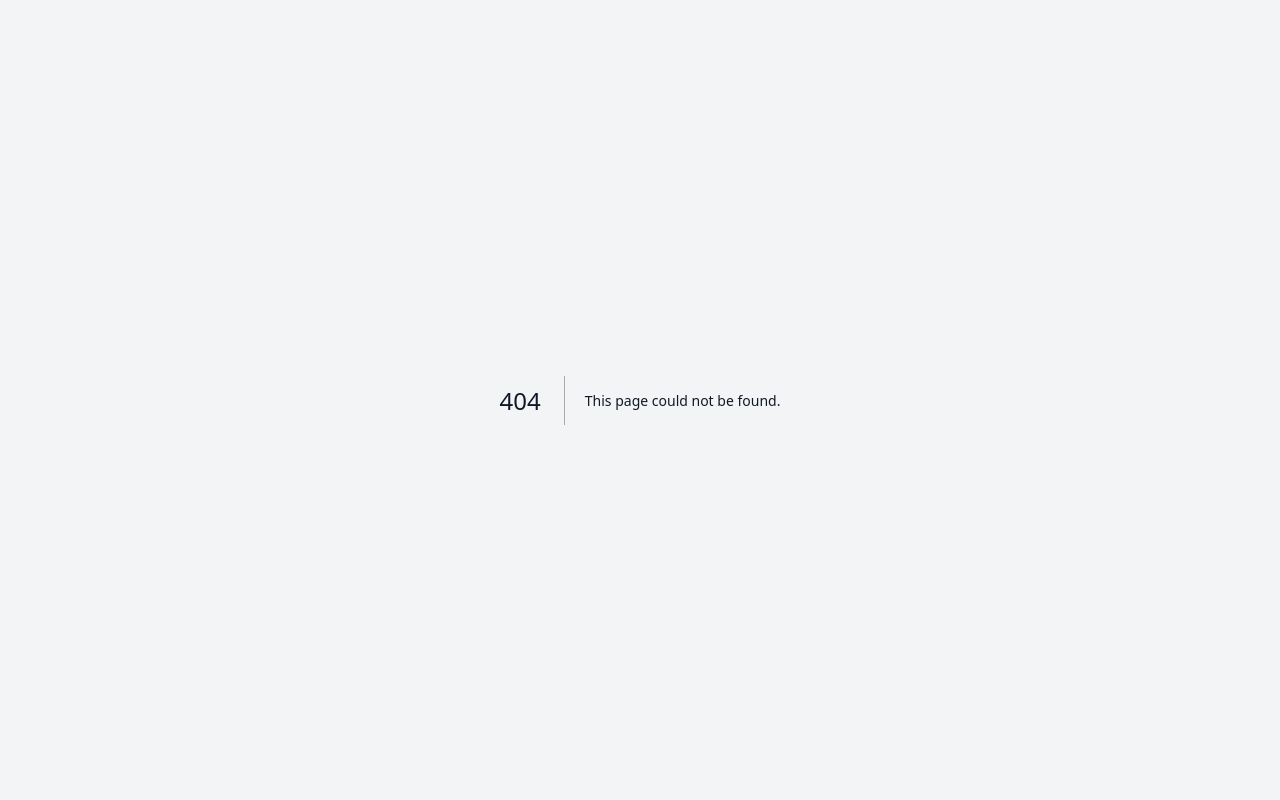
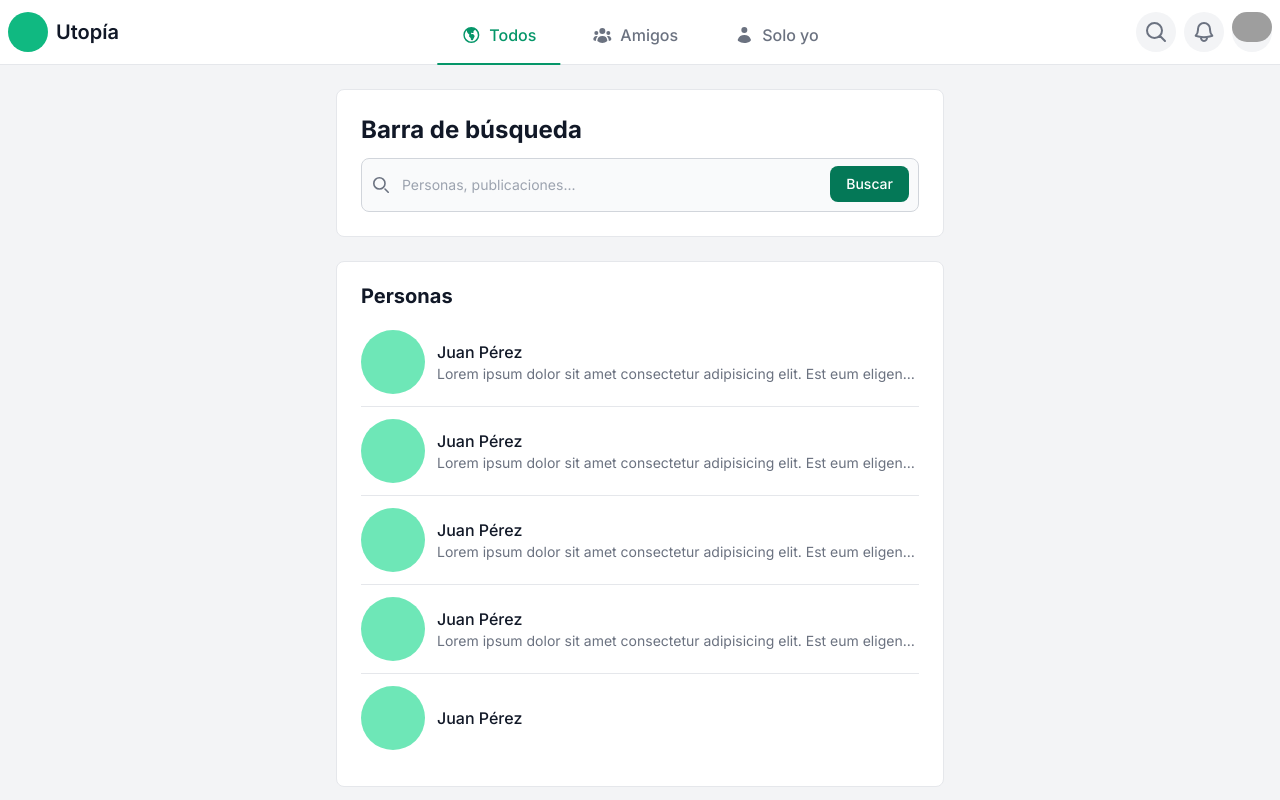
Before and after one commit to RdrBux/utopia, a Next.js app: page /search in a window 1280 px wide. Before the commit this address had no page. Shown: the top 800 px of the page. Built offline with nearby package versions, Linux system fonts and the light colour scheme; grey boxes are pictures that could not be loaded.

Commit message:
Add Search page

```diff
--- /dev/null
+++ b/src/app/(main)/search/page.tsx
@@ -0,0 +1,17 @@
+import Categories from "@/app/ui/main/search/categories";
+import ResultsPeople from "@/app/ui/main/search/results-people";
+import ResultsPosts from "@/app/ui/main/search/results-posts";
+import SearchBar from "@/app/ui/main/search/search-bar";
+
+export default function Home() {
+	return (
+		<div className="grid grid-cols-[1fr_2fr_1fr] gap-6 my-6 items-center">
+			<div className=""></div>
+			<div className="flex flex-col gap-6">
+				<SearchBar />
+				<ResultsPeople />
+				<ResultsPosts />
+			</div>
+		</div>
+	)
+}
--- a/src/app/ui/main/navbar.tsx
+++ b/src/app/ui/main/navbar.tsx
@@ -11,7 +11,7 @@ export default function Navbar() {
 				<Navtab />
 
 				<div className="flex items-center gap-2 text-gray-500">
-					<Link href="/" className="h-10 w-10 grid place-content-center bg-gray-100 rounded-full hover:text-gray-900">
+					<Link href="/search" className="h-10 w-10 grid place-content-center bg-gray-100 rounded-full hover:text-gray-900">
 						<svg xmlns="http://www.w3.org/2000/svg" fill="none" viewBox="0 0 24 24" strokeWidth={2} stroke="currentColor" className="w-6 h-6">
 							<path strokeLinecap="round" strokeLinejoin="round" d="m21 21-5.197-5.197m0 0A7.5 7.5 0 1 0 5.196 5.196a7.5 7.5 0 0 0 10.607 10.607Z" />
 						</svg>
--- /dev/null
+++ b/src/app/ui/main/search/categories.tsx
@@ -0,0 +1,18 @@
+export default function Categories() {
+	return (
+
+
+		<ul className="flex flex-wrap text-sm font-medium text-center text-gray-500">
+			<li className="me-2">
+				<a href="#" className="inline-block px-4 py-3 text-white bg-emerald-600 rounded-lg active" aria-current="page">Todo</a>
+			</li>
+			<li className="me-2">
+				<a href="#" className="inline-block px-4 py-3 rounded-lg hover:text-gray-900 hover:bg-gray-100">Personas</a>
+			</li>
+			<li className="me-2">
+				<a href="#" className="inline-block px-4 py-3 rounded-lg hover:text-gray-900 hover:bg-gray-100">Publicaciones</a>
+			</li>
+		</ul>
+
+	)
+}
--- /dev/null
+++ b/src/app/ui/main/search/results-people.tsx
@@ -0,0 +1,49 @@
+export default function ResultsPeople() {
+	return (
+		<section className="bg-card">
+			<h2 className="text-xl font-bold leading-none">Personas</h2>
+
+			<ul className="mt-3 divide-y divide-gray-200">
+				<li className="grid grid-cols-[auto_1fr] gap-3 py-3 items-center">
+					<div className="h-16 w-16 shrink-0 bg-emerald-300 rounded-full"></div>
+					<div className="overflow-hidden">
+						<div className="font-medium">Juan Pérez</div>
+						<div className="text-sm text-gray-500 truncate">Lorem ipsum dolor sit amet consectetur adipisicing elit. Est eum eligendi ratione nihil similique! Eum dignissimos aliquid doloremque praesentium perferendis repellat soluta ab reprehenderit odit cupiditate iusto, quidem, tempora qui!</div>
+					</div>
+				</li>
+
+				<li className="grid grid-cols-[auto_1fr] gap-3 py-3 items-center">
+					<div className="h-16 w-16 shrink-0 bg-emerald-300 rounded-full"></div>
+					<div className="overflow-hidden">
+						<div className="font-medium">Juan Pérez</div>
+						<div className="text-sm text-gray-500 truncate">Lorem ipsum dolor sit amet consectetur adipisicing elit. Est eum eligendi ratione nihil similique! Eum dignissimos aliquid doloremque praesentium perferendis repellat soluta ab reprehenderit odit cupiditate iusto, quidem, tempora qui!</div>
+					</div>
+				</li>
+
+				<li className="grid grid-cols-[auto_1fr] gap-3 py-3 items-center">
+					<div className="h-16 w-16 shrink-0 bg-emerald-300 rounded-full"></div>
+					<div className="overflow-hidden">
+						<div className="font-medium">Juan Pérez</div>
+						<div className="text-sm text-gray-500 truncate">Lorem ipsum dolor sit amet consectetur adipisicing elit. Est eum eligendi ratione nihil similique! Eum dignissimos aliquid doloremque praesentium perferendis repellat soluta ab reprehenderit odit cupiditate iusto, quidem, tempora qui!</div>
+					</div>
+				</li>
+
+				<li className="grid grid-cols-[auto_1fr] gap-3 py-3 items-center">
+					<div className="h-16 w-16 shrink-0 bg-emerald-300 rounded-full"></div>
+					<div className="overflow-hidden">
+						<div className="font-medium">Juan Pérez</div>
+						<div className="text-sm text-gray-500 truncate">Lorem ipsum dolor sit amet consectetur adipisicing elit. Est eum eligendi ratione nihil similique! Eum dignissimos aliquid doloremque praesentium perferendis repellat soluta ab reprehenderit odit cupiditate iusto, quidem, tempora qui!</div>
+					</div>
+				</li>
+
+				<li className="grid grid-cols-[auto_1fr] gap-3 py-3 items-center">
+					<div className="h-16 w-16 shrink-0 bg-emerald-300 rounded-full"></div>
+					<div className="overflow-hidden">
+						<div className="font-medium">Juan Pérez</div>
+
+					</div>
+				</li>
+			</ul>
+		</section>
+	)
+}
--- /dev/null
+++ b/src/app/ui/main/search/results-posts.tsx
@@ -0,0 +1,10 @@
+import Post from "../post";
+
+export default function ResultsPosts() {
+	return (
+		<section className="flex flex-col gap-6">
+			<Post />
+			<Post />
+		</section>
+	)
+}
--- /dev/null
+++ b/src/app/ui/main/search/search-bar.tsx
@@ -0,0 +1,18 @@
+export default function SearchBar() {
+	return (
+		<form className="bg-card">
+			<h1 className="form-title mb-3">Barra de búsqueda</h1>
+
+			<label htmlFor="default-search" className="mb-2 text-sm font-medium text-gray-900 sr-only">Search</label>
+			<div className="relative">
+				<div className="absolute inset-y-0 start-0 flex items-center ps-3 pointer-events-none">
+					<svg className="w-4 h-4 text-gray-500" aria-hidden="true" xmlns="http://www.w3.org/2000/svg" fill="none" viewBox="0 0 20 20">
+						<path stroke="currentColor" stroke-linecap="round" stroke-linejoin="round" stroke-width="2" d="m19 19-4-4m0-7A7 7 0 1 1 1 8a7 7 0 0 1 14 0Z" />
+					</svg>
+				</div>
+				<input type="search" id="default-search" className="block w-full p-4 ps-10 text-sm text-gray-900 border border-gray-300 rounded-lg bg-gray-50 focus:ring-emerald-500 focus:ring-2 focus:border-emerald-500 outline-none" placeholder="Personas, publicaciones..." required />
+				<button type="submit" className="text-white absolute end-2.5 bottom-2.5 bg-emerald-700 hover:bg-emerald-800 focus:ring-4 focus:outline-none focus:ring-emerald-300 font-medium rounded-lg text-sm px-4 py-2">Buscar</button>
+			</div>
+		</form>
+	)
+}
```
